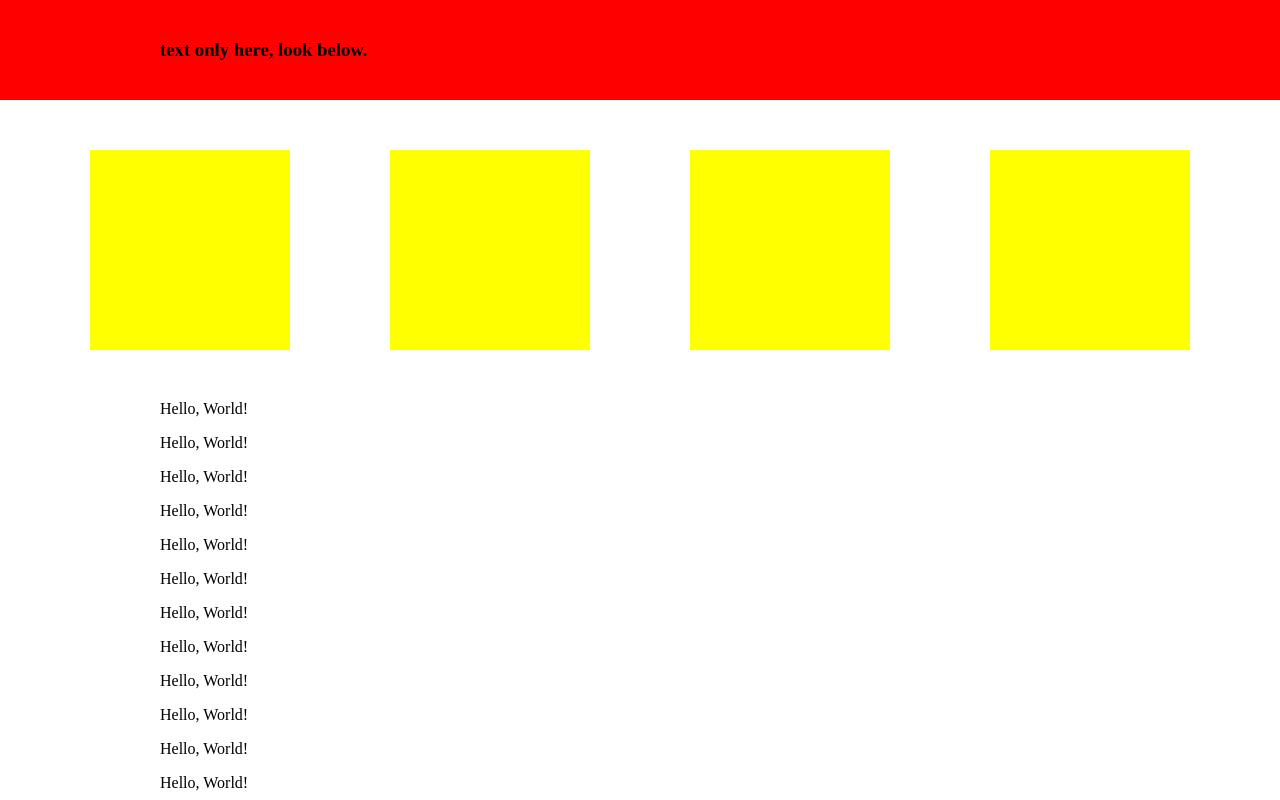
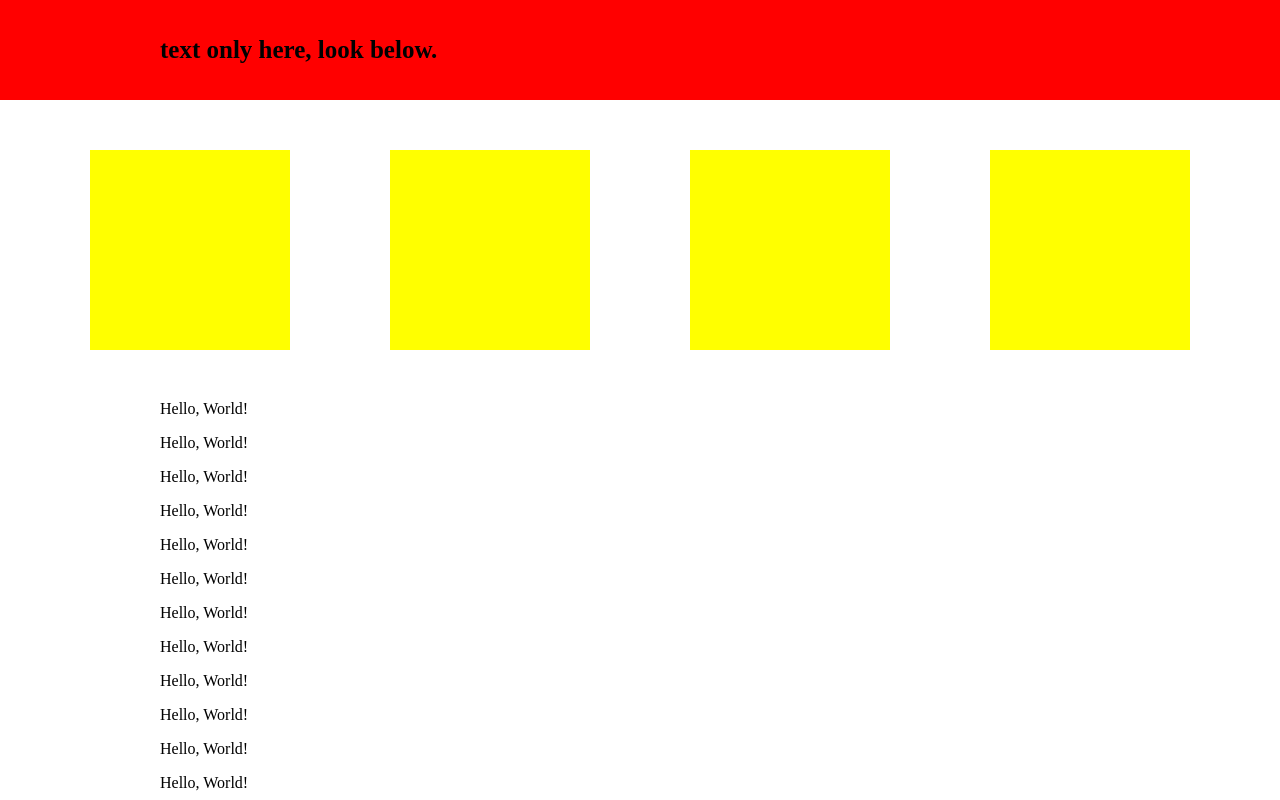
Before and after one commit to YauheniLukashkin/page, a plain HTML site: page index.html in a window 1280 px wide. Shown: the top 800 px of the page. Drawn offline with Linux system fonts and the light colour scheme.

Commit message:
task1 v1.2

```diff
--- a/css/main.css
+++ b/css/main.css
@@ -32,6 +32,7 @@ header.red {
 
 .header_text {
   line-height: 100px;
+  font-size: 25;
 }
 
 .nav_block {
--- a/index.html
+++ b/index.html
@@ -10,7 +10,7 @@
           <div class="left_block"> </div>
           <div class="right_block"> </div>
           <div>
-            <h3 class="header_text"> text only here, look below. </h3>
+            <div class="header_text"> <b> text only here, look below. </b> </div>
           </div>
         </div>
       </header>
@@ -22,7 +22,7 @@
           <div class="nav_block"> </div>
         </div>
       </nav>
-      <main class="container">
+      <main>
         <div class="container">
           <p> Hello, World! </p>
           <p> Hello, World! </p>
```
